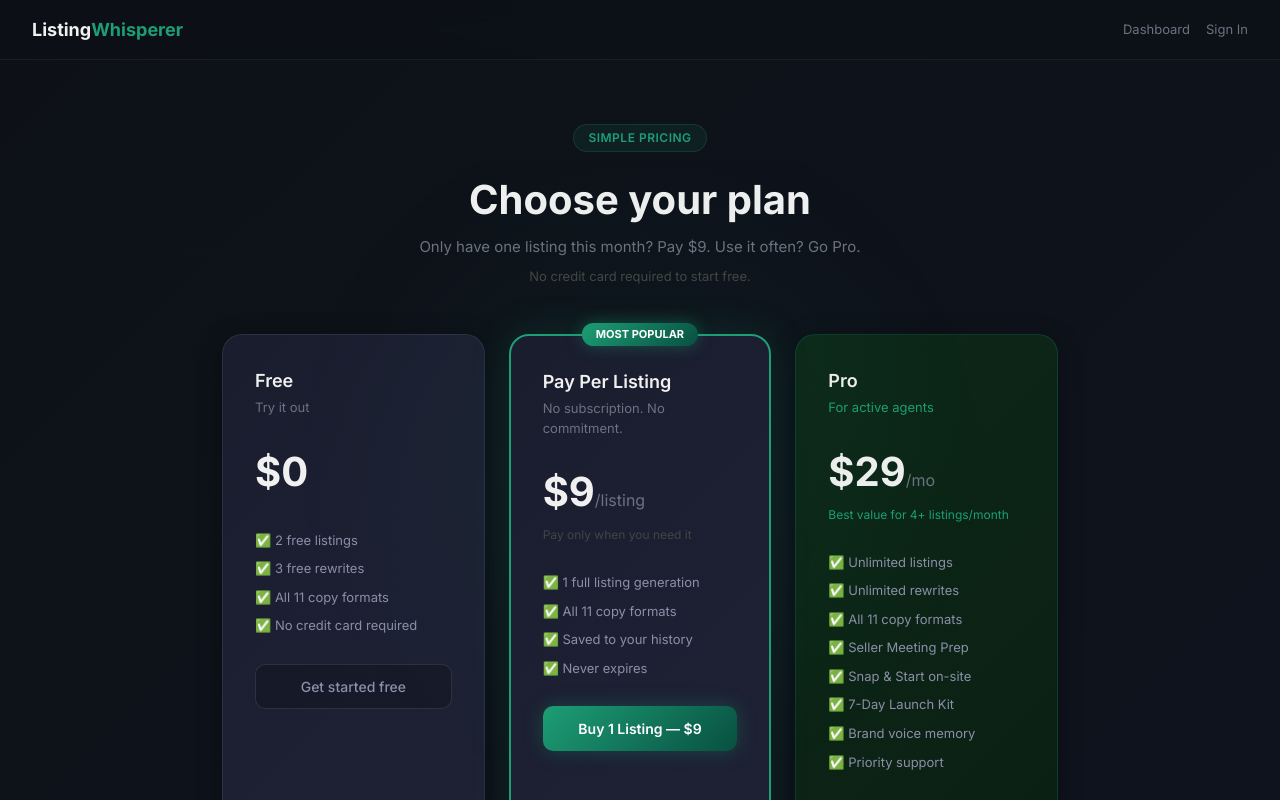
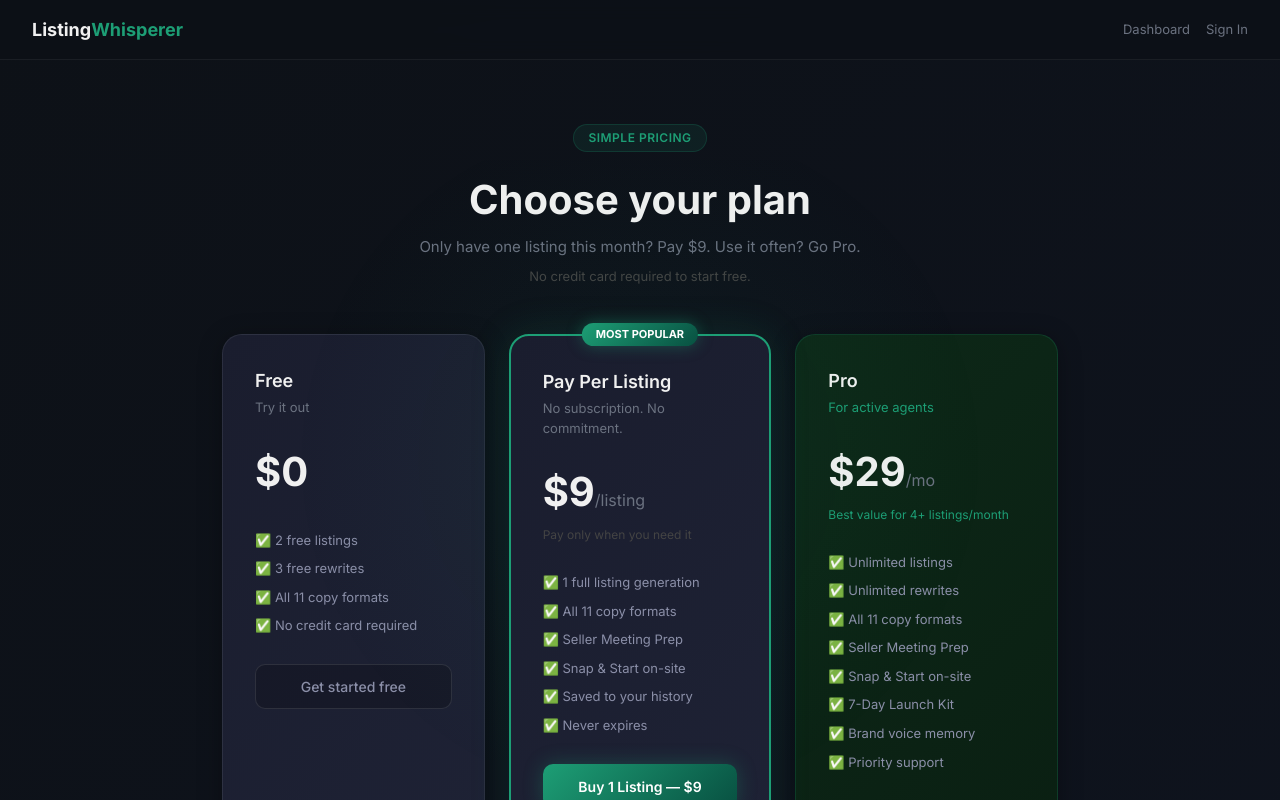
Before and after one commit to APD013/listing-whisperer, a Next.js app: page /pricing in a window 1280 px wide. Shown: the top 800 px of the page. Built offline with nearby package versions, Linux system fonts and the light colour scheme; no server answers.

Commit message:
Add Seller Prep and Snap & Start to pay per listing features

```diff
--- a/src/app/pricing/page.tsx
+++ b/src/app/pricing/page.tsx
@@ -101,6 +101,8 @@ export default function PricingPage() {
             <ul style={{fontSize:'13px',color:'#8b8fa8',lineHeight:'2.2',paddingLeft:'0',listStyle:'none',marginBottom:'1.5rem'}}>
               <li>✅ 1 full listing generation</li>
               <li>✅ All 11 copy formats</li>
+              <li>✅ Seller Meeting Prep</li>
+              <li>✅ Snap & Start on-site</li>
               <li>✅ Saved to your history</li>
               <li>✅ Never expires</li>
             </ul>
```
